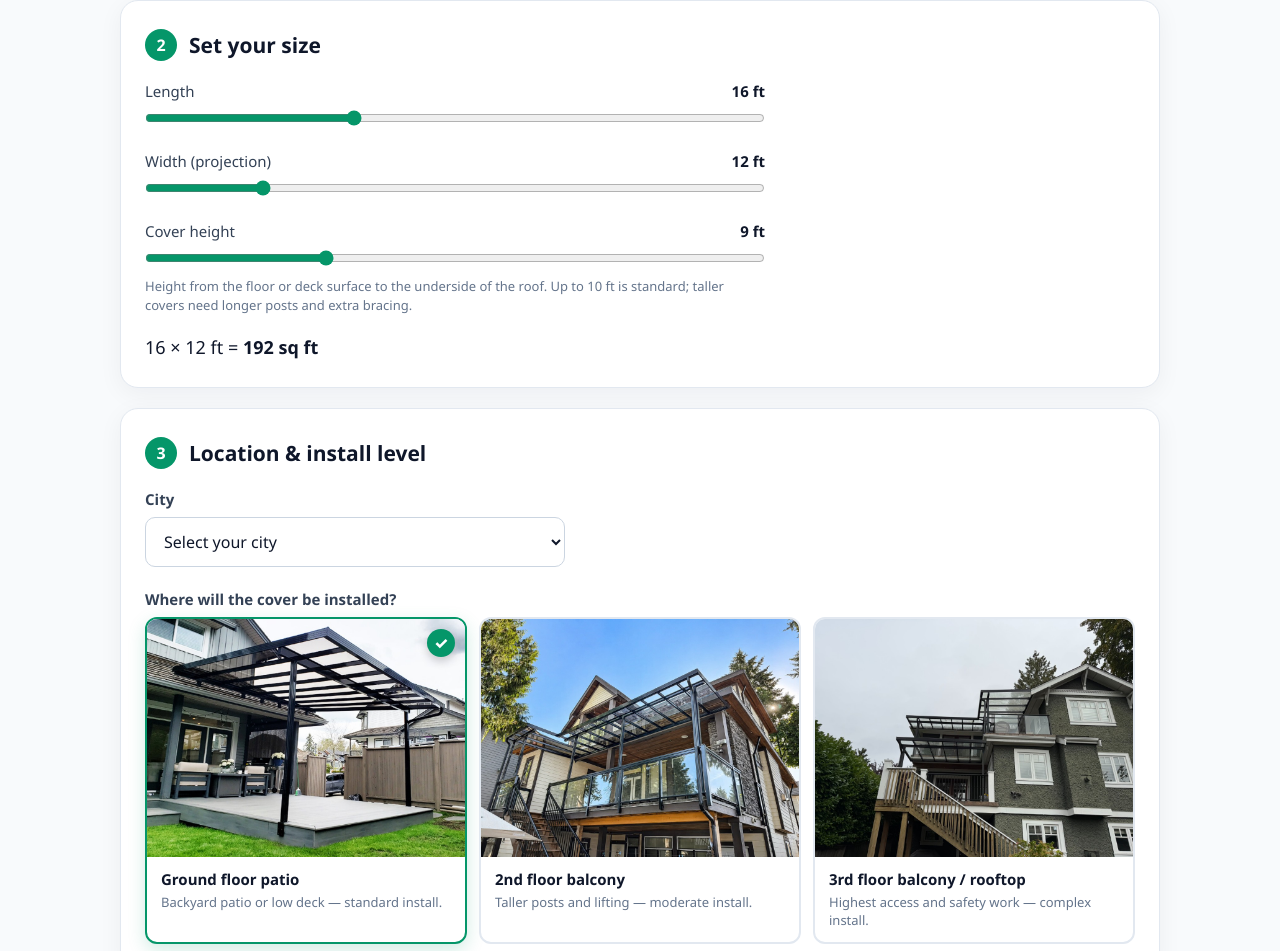
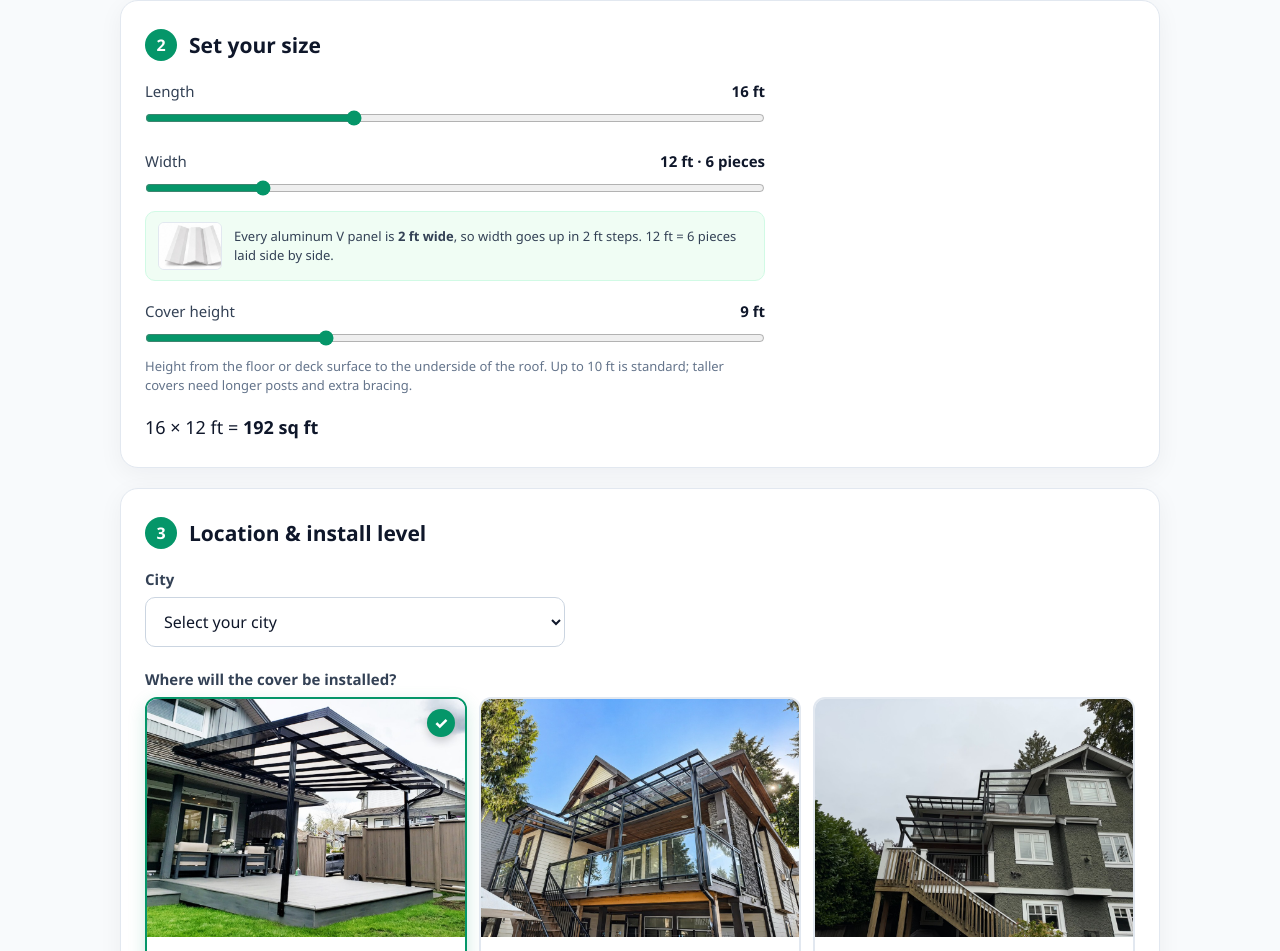
Before and after one commit to chrisyin888/askpatioai-frontend, a Vue app: page /instant-quote in a window 1280 px wide. Shown: the part 757-1708 px from the top of the page. Built offline with nearby package versions, Linux system fonts and the light colour scheme.

Commit message:
Instant quote: width in 2 ft panel steps with panel/glass piece explainer
Co-authored-by: Cursor <cursoragent@cursor.com>

```diff
--- a/src/views/InstantQuote.vue
+++ b/src/views/InstantQuote.vue
@@ -45,8 +45,23 @@
           <input id="iq-length" v-model.number="length" type="range" min="4" max="40" step="1" />
         </div>
         <div class="iq-slider-row">
-          <label for="iq-width">Width (projection) <strong>{{ width }} ft</strong></label>
-          <input id="iq-width" v-model.number="width" type="range" min="8" max="30" step="1" />
+          <label for="iq-width">Width <strong>{{ width }} ft · {{ panelCount }} pieces</strong></label>
+          <input id="iq-width" v-model.number="width" type="range" min="8" max="30" :step="panelWidthFt" />
+          <div class="iq-piece-note">
+            <span class="iq-piece-imgs">
+              <img
+                v-for="piece in selectedPieces"
+                :key="piece.key"
+                :src="assetUrl(piece.image)"
+                :alt="piece.alt"
+                loading="lazy"
+              />
+            </span>
+            <p>
+              Every {{ selectedPieceLabel }} is <strong>{{ panelWidthFt }} ft wide</strong>, so width goes up in
+              {{ panelWidthFt }} ft steps. {{ width }} ft = {{ panelCount }} pieces laid side by side.
+            </p>
+          </div>
         </div>
         <div class="iq-slider-row">
           <label for="iq-cover-height">Cover height <strong>{{ coverHeight }} ft</strong></label>
@@ -169,6 +184,21 @@ export default {
       floor: 1,
       coverHeight: COVER_HEIGHT.default,
       coverHeightRange: COVER_HEIGHT,
+      panelWidthFt: 2,
+      pieces: {
+        vPanel: {
+          key: 'vPanel',
+          label: 'aluminum V panel',
+          image: '/house/instant-quote/piece-v-panel.png',
+          alt: 'Single 2 ft wide aluminum V roof panel',
+        },
+        glass: {
+          key: 'glass',
+          label: 'glass panel',
+          image: '/house/instant-quote/piece-glass.png',
+          alt: 'Single 2 ft wide tempered glass roof panel',
+        },
+      },
       cityOptions: CITY_TRAVEL_TIERS.flatMap((t) => t.cities),
       floorOptions: [
         {
@@ -242,6 +272,17 @@ export default {
         city: this.city,
         coverHeight: this.coverHeight,
       });
+    },
+    panelCount() {
+      return Math.round(this.width / this.panelWidthFt);
+    },
+    selectedPieces() {
+      if (this.roofType === 'glass') return [this.pieces.glass];
+      if (this.roofType === 'combo') return [this.pieces.vPanel, this.pieces.glass];
+      return [this.pieces.vPanel];
+    },
+    selectedPieceLabel() {
+      return this.selectedPieces.map((p) => p.label).join(' and ');
     },
     priceLabel() {
       const { totalMin, totalMax } = this.quote;
@@ -495,6 +536,35 @@ export default {
   font-size: 18px;
   margin: 8px 0 0;
 }
+.iq-piece-note {
+  display: flex;
+  align-items: center;
+  gap: 12px;
+  margin-top: 10px;
+  padding: 10px 12px;
+  border: 1px solid #d1fae5;
+  border-radius: 10px;
+  background: #f0fdf4;
+}
+.iq-piece-imgs {
+  display: flex;
+  gap: 6px;
+  flex-shrink: 0;
+}
+.iq-piece-imgs img {
+  width: 64px;
+  height: 48px;
+  object-fit: contain;
+  border-radius: 6px;
+  background: #fff;
+  border: 1px solid #e2e8f0;
+}
+.iq-piece-note p {
+  margin: 0;
+  font-size: 13px;
+  line-height: 1.45;
+  color: #334155;
+}
 .iq-hint {
   margin: 6px 0 0;
   font-size: 13px;
```
Also changed, not shown: public/house/instant-quote/piece-glass.png (added), public/house/instant-quote/piece-v-panel.png (added).
